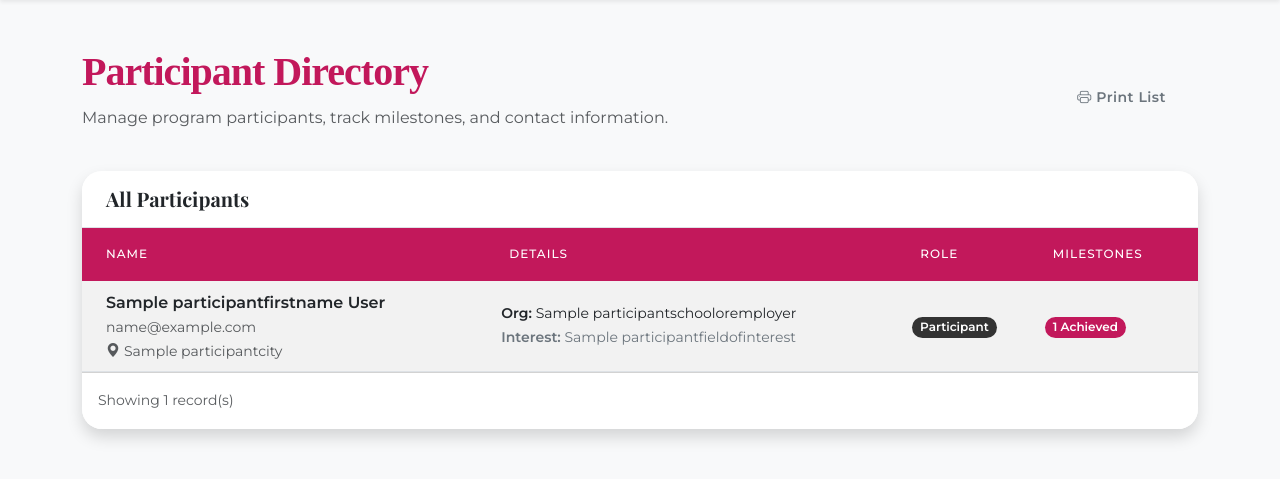
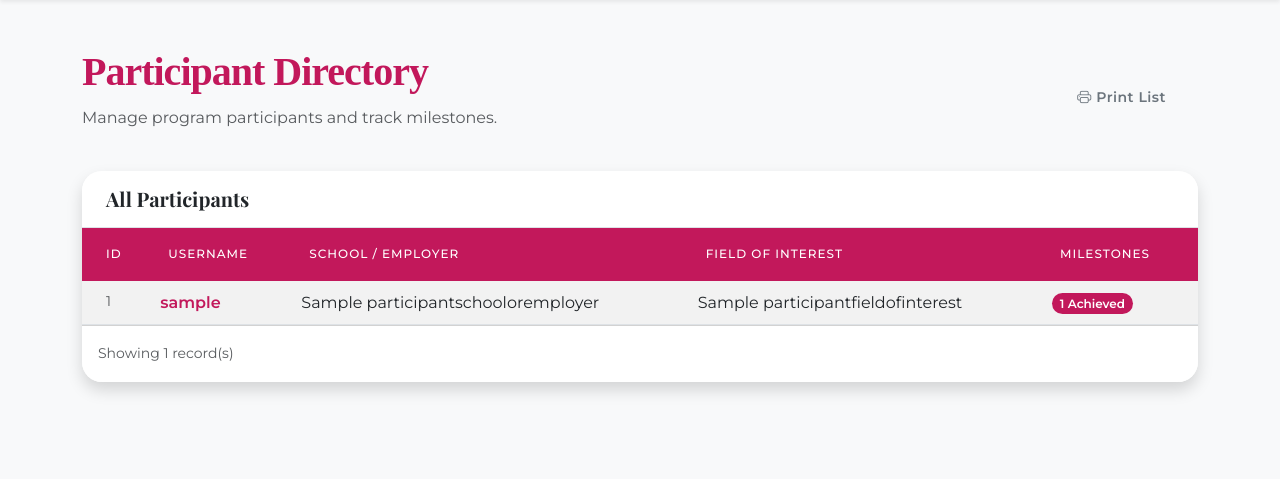
Before and after one commit to iipratte/ella-rises, a Node server app: template views/participants.ejs in a window 1280 px wide. Shown: the part 83-562 px from the top of the page. Run offline with Node 20, Linux system fonts and the light colour scheme; the template is opened without the code that fills it: most values are stand-ins (such as "Sample title", 1, 10 or a date in 2020).

Commit message:
linked participants table finally

```diff
--- a/app.js
+++ b/app.js
@@ -287,60 +287,64 @@ app.get("/dashboard", (req, res) => {
 
 // --- PARTICIPANT ROUTES ---
 
-// --- PARTICIPANT ROUTES ---
-
 app.get("/participants", async (req, res) => {
     if (!req.session.username) return res.redirect('/login');
 
     try {
+        // 1. Fetch participants (Corrected Schema)
         const participants = await knex('participants')
-            // FIX: Cast participantid to TEXT to match the milestones table type
-            .leftJoin('milestones', knex.raw('CAST(participants.participantid AS TEXT)'), '=', 'milestones.participantid')
             .select(
-                'participants.participantid',
-                'participants.participantfirstname',
-                'participants.participantlastname',
-                'participants.participantemail',
-                'participants.participantrole',
-                'participants.participantcity',
-                // NEW FIELDS ADDED HERE:
-                'participants.participantschooloremployer',
-                'participants.participantfieldofinterest',
-                knex.raw('COUNT(milestones.milestoneno) as milestone_count')
+                'participantid',
+                'username',
+                'participantschooloremployer',
+                'participantfieldofinterest'
             )
-            .groupBy('participants.participantid')
-            .orderBy('participants.participantlastname', 'asc');
+            .orderBy('username', 'asc'); // Sorted by username since lastname doesn't exist
+
+        // 2. Fetch milestone counts separately
+        const milestoneCounts = await knex('milestones')
+            .select('participantid')
+            .count('milestoneno as count')
+            .groupBy('participantid');
+
+        // 3. Merge counts in JavaScript (Avoids Type Mismatch)
+        participants.forEach(p => {
+            // loose comparison (==) handles int vs string ID mismatch
+            const match = milestoneCounts.find(m => m.participantid == p.participantid);
+            p.milestone_count = match ? match.count : 0;
+        });
 
         res.render("participants", { participants });
 
     } catch (err) {
-        // IMPROVEMENT: Log the ACTUAL error so you can see it in your terminal
-        console.error('Detailed Error fetching participants:',Vrerr);
+        console.error("Error fetching participants:", err);
         res.render("participants", { participants: [] });
     }
 });
 
+// GET Add Form
 app.get("/participants/add", (req, res) => {
     if (!req.session.username || req.session.level !== 'M') {
         return res.redirect('/participants');
     }
+    // Note: You may need to update 'addParticipant.ejs' to match these new fields later
     res.render("addParticipant");
 });
 
+// POST Add Form (Updated for new schema)
 app.post("/participants/add", async (req, res) => {
     if (!req.session.username || req.session.level !== 'M') {
         return res.redirect('/');
     }
 
-    const { firstName, lastName, email, role, city } = req.body;
+    // Expecting these fields from your form now
+    const { username, schoolOrEmployer, fieldOfInterest } = req.body;
 
     try {
         await knex('participants').insert({
-            participantfirstname: firstName,
-            participantlastname: lastName,
-            participantemail: email,
-            participantrole: role,
-            participantcity: city
+            username: username,
+            participantschooloremployer: schoolOrEmployer,
+            participantfieldofinterest: fieldOfInterest
         });
         res.redirect('/participants');
     } catch (err) {
@@ -349,7 +353,7 @@ app.post("/participants/add", async (req, res) => {
     }
 });
 
-// --- NEW: EDIT PARTICIPANT (GET) ---
+// GET Edit Form
 app.get("/participants/edit/:id", async (req, res) => {
     if (!req.session.username || req.session.level !== 'M') return res.redirect('/participants');
 
@@ -357,7 +361,7 @@ app.get("/participants/edit/:id", async (req, res) => {
         const participant = await knex('participants').where({ participantid: req.params.id }).first();
         if (!participant) return res.redirect('/participants');
 
-        // You will need to create 'editParticipant.ejs' similar to 'addParticipant.ejs'
+        // Ensure you create/update 'editParticipant.ejs' to have inputs for username, school, interest
         res.render("editParticipant", { participant });
     } catch (err) {
         console.error("Error finding participant:", err);
@@ -365,21 +369,19 @@ app.get("/participants/edit/:id", async (req, res) => {
     }
 });
 
-// --- NEW: EDIT PARTICIPANT (POST) ---
+// POST Edit Form (Updated for new schema)
 app.post("/participants/edit/:id", async (req, res) => {
     if (!req.session.username || req.session.level !== 'M') return res.redirect('/');
 
-    const { firstName, lastName, email, role, city } = req.body;
+    const { username, schoolOrEmployer, fieldOfInterest } = req.body;
 
     try {
         await knex('participants')
             .where({ participantid: req.params.id })
             .update({
-                participantfirstname: firstName,
-                participantlastname: lastName,
-                participantemail: email,
-                participantrole: role,
-                participantcity: city
+                username: username,
+                participantschooloremployer: schoolOrEmployer,
+                participantfieldofinterest: fieldOfInterest
             });
 
         res.redirect('/participants');
@@ -389,18 +391,16 @@ app.post("/participants/edit/:id", async (req, res) => {
     }
 });
 
-// --- NEW: DELETE PARTICIPANT ---
+// DELETE Participant
 app.post("/participants/delete/:id", async (req, res) => {
     if (!req.session.username || req.session.level !== 'M') return res.redirect('/');
 
     try {
-        // Note: This might fail if the participant has related donations/milestones
-        // unless you have ON DELETE CASCADE set up in your DB.
         await knex('participants').where({ participantid: req.params.id }).del();
         res.redirect('/participants');
     } catch (err) {
         console.error("Error deleting participant:", err);
-        res.send("Cannot delete participant. They may have related donations or milestones.");
+        res.send("Cannot delete participant (likely has related records).");
     }
 });
 
--- a/views/participants.ejs
+++ b/views/participants.ejs
@@ -13,7 +13,7 @@
         <div class="d-flex justify-content-between align-items-center mb-4">
             <div>
                 <h1 class="text-primary fw-bold" style="font-family: 'DM Serif Display', serif;">Participant Directory</h1>
-                <p class="text-muted">Manage program participants, track milestones, and contact information.</p>
+                <p class="text-muted">Manage program participants and track milestones.</p>
             </div>
 
             <div class="d-flex gap-2">
@@ -39,8 +39,10 @@
                     <table class="table table-hover table-striped mb-0" style="vertical-align: middle;">
                         <thead class="table-light">
                             <tr>
-                                <th class="ps-4 py-3">Name</th>
-                                <th class="py-3">Details</th> <th class="py-3">Role</th>
+                                <th class="ps-4 py-3">ID</th>
+                                <th class="py-3">Username</th>
+                                <th class="py-3">School / Employer</th>
+                                <th class="py-3">Field of Interest</th>
                                 <th class="py-3">Milestones</th>
                                 <% if (user && user.role === 'Manager') { %>
                                     <th class="text-end pe-4 py-3">Actions</th>
@@ -51,7 +53,7 @@
 
                             <% if (participants.length === 0) { %>
                                 <tr>
-                                    <td colspan="5" class="text-center py-5 text-muted">
+                                    <td colspan="6" class="text-center py-5 text-muted">
                                         No participants found in the database.
                                     </td>
                                 </tr>
@@ -59,36 +61,27 @@
 
                                 <% participants.forEach(p => { %>
                                     <tr>
-                                        <td class="ps-4">
-                                            <div class="fw-bold"><%= p.participantfirstname %> <%= p.participantlastname %></div>
-                                            <div class="small text-muted"><%= p.participantemail %></div>
-                                            <div class="small text-muted"><i class="bi bi-geo-alt-fill me-1"></i><%= p.participantcity || 'N/A' %></div>
+                                        <td class="ps-4 text-muted small">
+                                            <%= p.participantid %>
+                                        </td>
+
+                                        <td class="fw-bold text-primary">
+                                            <%= p.username %>
                                         </td>
 
                                         <td>
-                                            <% if (p.participantschooloremployer) { %>
-                                                <div class="small"><strong>Org:</strong> <%= p.participantschooloremployer %></div>
-                                            <% } %>
-                                            <% if (p.participantfieldofinterest) { %>
-                                                <div class="small text-secondary"><strong>Interest:</strong> <%= p.participantfieldofinterest %></div>
-                                            <% } else { %>
-                                                <span class="text-muted small">-</span>
-                                            <% } %>
+                                            <%= p.participantschooloremployer || '-' %>
                                         </td>
 
                                         <td>
-                                            <% if (p.participantrole === 'Donor') { %>
-                                                <span class="badge bg-success rounded-pill">Donor</span>
-                                            <% } else if (p.participantrole === 'Mentor') { %>
-                                                <span class="badge bg-info text-dark rounded-pill">Mentor</span>
-                                            <% } else { %>
-                                                <span class="badge bg-secondary rounded-pill">Participant</span>
-                                            <% } %>
+                                            <%= p.participantfieldofinterest || '-' %>
                                         </td>
 
                                         <td>
                                             <% if (p.milestone_count > 0) { %>
-                                                <span class="badge bg-primary bg-opacity-75 rounded-pill"><%= p.milestone_count %> Achieved</span>
+                                                <span class="badge bg-primary bg-opacity-75 rounded-pill">
+                                                    <%= p.milestone_count %> Achieved
+                                                </span>
                                             <% } else { %>
                                                 <span class="text-muted small">-</span>
                                             <% } %>
@@ -101,7 +94,7 @@
                                                         <i class="bi bi-pencil-fill"></i>
                                                     </a>
 
-                                                    <form action="/participants/delete/<%= p.participantid %>" method="POST" class="d-inline" onsubmit="return confirm('Are you sure you want to delete this participant?');">
+                                                    <form action="/participants/delete/<%= p.participantid %>" method="POST" class="d-inline" onsubmit="return confirm('Delete participant <%= p.username %>?');">
                                                         <button type="submit" class="btn btn-sm btn-outline-danger" title="Delete">
                                                             <i class="bi bi-trash-fill"></i>
                                                         </button>
```
